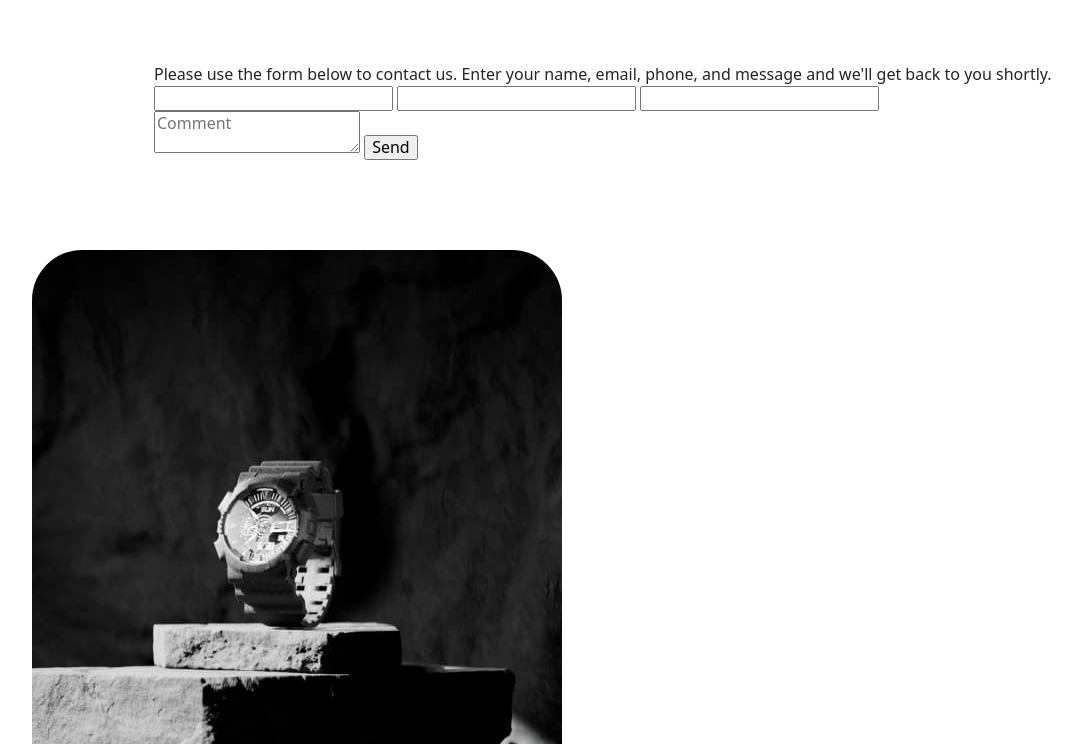
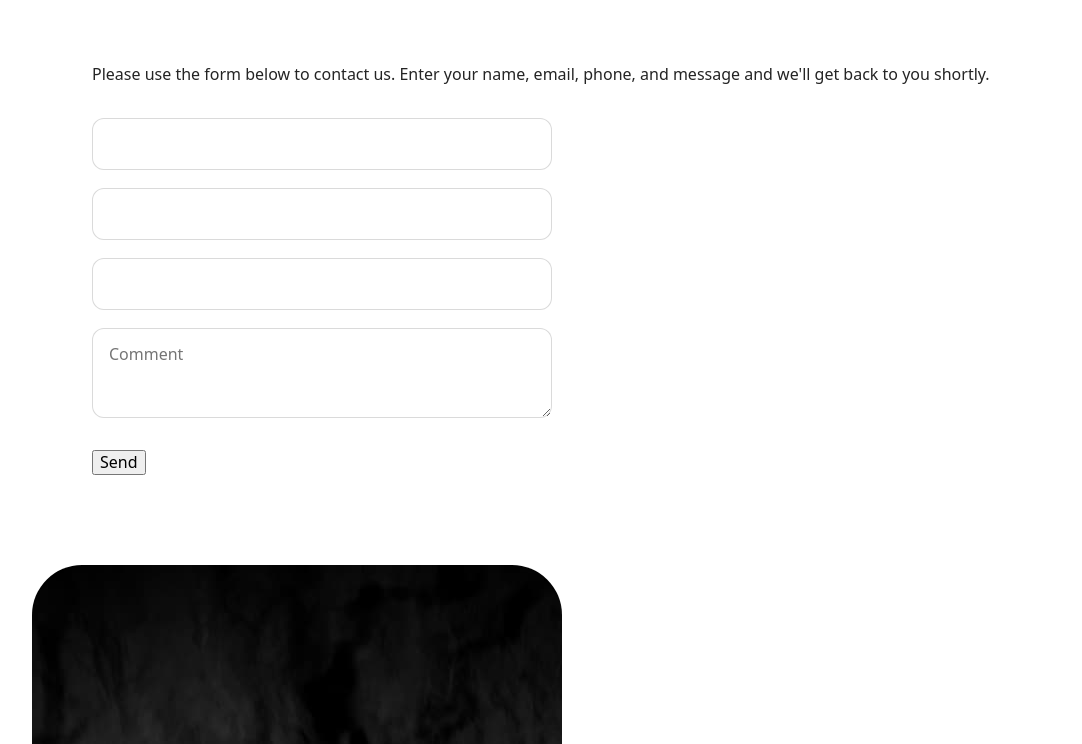
Before and after one commit to LosanYuriy/home-work-01, a website built with Vite: page src/index.html in a window 1280 px wide. Shown: the part 56-800 px from the top of the page, without its empty margins (33-1115 px from the left). Built offline with nearby package versions, Linux system fonts and the light colour scheme.

Commit message:
add index file, add css file

```diff
--- a/src/css/contact-us.css
+++ b/src/css/contact-us.css
@@ -1,7 +1,8 @@
 .contacts-container {
     padding-left: 16px;
     padding-right: 16px;
-    padding-bottom: 60px;
+    padding-bottom: 0px;
+    margin-bottom: 60px;
 }
 @media screen and (min-width: 768px) {
 .contacts-container {
@@ -17,6 +18,10 @@
     padding-left: 65px;
     padding-right: 65px;
     padding-bottom: 100px;
+    }
+.contacts-block {
+  display: flex;
+  flex-wrap: wrap;
 }
 }
 
@@ -43,36 +48,75 @@
   }
   @media screen and (min-width: 768px) {
 .container-form {
-    padding: 50px 60px;
+    padding: 50px 122px;
     margin-bottom: 40px;
  }
   }
   @media screen and (min-width: 1280px) {
     .container-form {
-        padding: 50px 122px;
+        padding: 50px 60px;
         margin-bottom: 40px;
      }
 }
   .form {
+    display: flex;
+    flex-direction: column;
+    margin-top: 28px;
+    margin-bottom: 28px;
   }
   @media screen and (min-width: 768px) {
+    .form {
+     margin-top: 32px;
+     margin-bottom: 32px;
+    }
 
   }
   @media screen and (min-width: 1280px) {
 
 }
   .contacts-input {
+  margin-bottom: 18px;
+  border: 1px solid rgba(12, 12, 12, 0.15);
+  border-radius: 12px;
+  height: 42px;
+  }
+  @media screen and (min-width: 375x) {
+    .contacts-input {
+      width: 279px;
+      height: 42px;
+      padding: 12px 226px 12px 14px;
+    }
   }
   @media screen and (min-width: 768px) {
-
+   .contacts-input {
+     padding: 16px 398px 16px 18px;
+     width: 460px;
+     height: 52px;
+ }
   }
   @media screen and (min-width: 1280px) {
-
+    .contacts-input {
+     padding: 16px 315px 16px 16px;
+    }
   }
 .contacts-comment {
+  border: 1px solid rgba(12, 12, 12, 0.15);
+  border-radius: 12px;
+  height: 84px;
 }
+     @media screen and (min-width: 375px) {
+     .contacts-comment {
+     padding: 12px 136px 54px 14px;
+     width: 279px;
+     }
+    }
+
      @media screen and (min-width: 768px) {
-
+    .contacts-comment {
+     padding: 16px 315px 54px 16px;
+     width: 460px;
+     height: 90px;
+     }
     }
      @media screen and (min-width: 1280px) {
 
@@ -86,7 +130,12 @@
 
 }
   .container-contacts-foto {
+    width: 100%;
+  }
+  @media screen and (min-width: 375px) {
+    .container-contacts-foto {
         width: 335px;
+      }
   }
   @media screen and (min-width: 768px) {
     .container-contacts-foto {
--- a/src/partials/contact-us.html
+++ b/src/partials/contact-us.html
@@ -1,5 +1,6 @@
 <div class="container contacts-container">
     <h2 class="title-contacts">Contacts Us</h2>
+    <div class="contacts-block">
       <div class="container-form">
         <p>Please use the form below to contact us. Enter your name, email, phone, and message and we'll get back to you shortly.</p>
         <form class="form">
@@ -7,8 +8,8 @@
           <input class="contacts-input" type="email" pattern="([A-z0-9_.-]{1,})@([A-z0-9_.-]{1,}).([A-z]{2,8})" name="email" />
           <input class="contacts-input" type="tel" pattern="^\+\d{3}-\d{2}-\d{3}-\d{2}-\d{2}$" name="phone" />
           <textarea  class="contacts-comment" name="user-comment" placeholder="Comment"></textarea>
+        </form>
         <button class="contacts-button" type="submit">Send</button>
-      </form>
       </div>
       <div class="container-contacts-foto">
         <picture>
@@ -22,3 +23,4 @@
         </picture>
       </div>
     </div>
+  </div>
```
Lines whose indentation alone changed are shown as unchanged.
